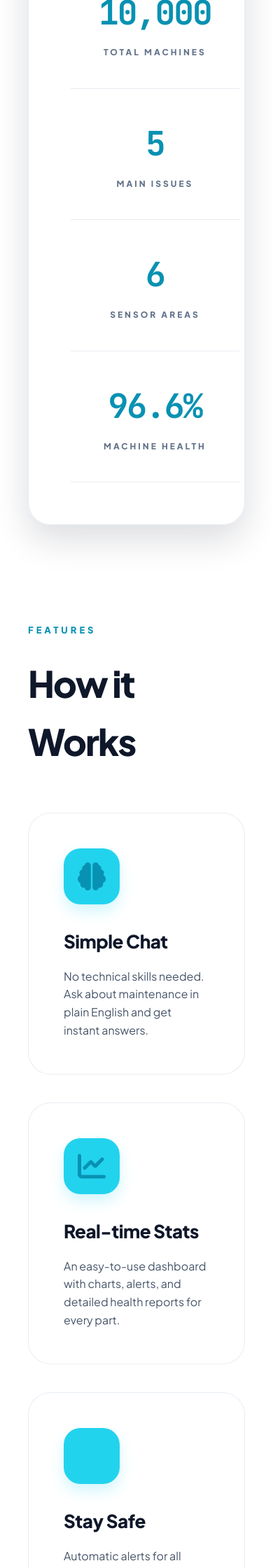
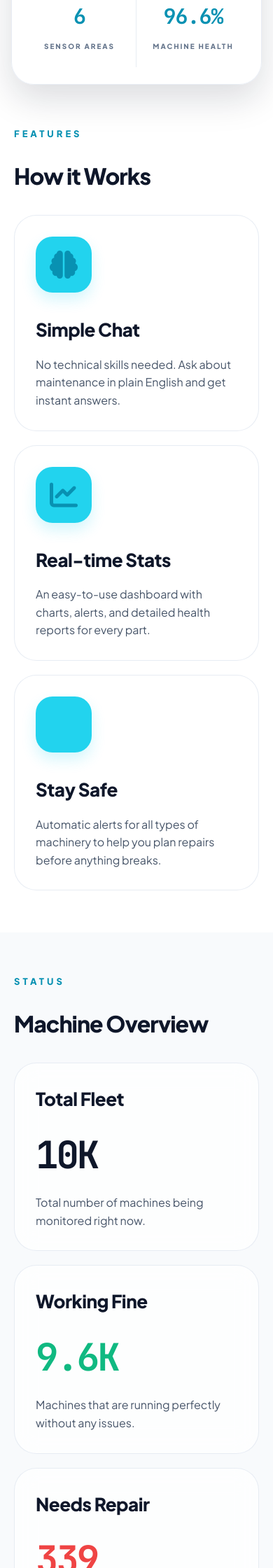
Before and after one commit to anainaah/manufacturing-infrastructure-chatbot, a Flask app: page / in a window 390 px wide; the page is wider, and only the part inside the window is pictured. Shown: the part 969-3209 px from the top of that part at 70% size. Run offline with Flask 3, Linux system fonts and the light colour scheme; parts of the project's set-up code (start-up, migrations or seed data) failed here and were passed over.

Commit message:
Update README

```diff
--- a/static/style.css
+++ b/static/style.css
@@ -388,3 +388,54 @@ tr:hover td { background: #fff; transform: scale(1.01); color: var(--accent); tr
     .kpi-row, .charts-row, .cards, .stats-bar-inner { grid-template-columns: 1fr; }
     .stat-item { border-right: none; border-bottom: 1px solid var(--border); padding: 40px; }
 }
+
+
+
+/* ===== MOBILE RESPONSIVE (FINAL) ===== */
+@media (max-width: 768px) {
+    html, body { overflow-x: hidden !important; max-width: 100vw !important; width: 100% !important; }
+    .layout-content { overflow-x: hidden !important; }
+
+    /* Hero */
+    .hero { height: auto !important; min-height: 100svh !important; padding: 100px 24px 60px !important; background-attachment: scroll !important; background-position: center center !important; }
+    .overlay { background: linear-gradient(to bottom, rgba(255,255,255,0.95) 0%, rgba(255,255,255,0.8) 60%, rgba(255,255,255,0.3) 100%) !important; }
+    .hero-content { padding: 0 !important; max-width: 100% !important; text-align: left !important; }
+    .hero-tag { font-size: 11px !important; padding: 8px 16px !important; letter-spacing: 1px !important; margin-bottom: 20px !important; }
+    .hero h1 { font-size: 44px !important; letter-spacing: -2px !important; line-height: 1.05 !important; margin-bottom: 16px !important; }
+    .hero p { font-size: 16px !important; max-width: 100% !important; margin-bottom: 32px !important; line-height: 1.6 !important; }
+    .hero-buttons { display: flex !important; flex-direction: column !important; gap: 12px !important; width: 100% !important; }
+    .btn-primary, .btn-secondary { width: 100% !important; justify-content: center !important; margin: 0 !important; padding: 18px 24px !important; font-size: 15px !important; }
+
+    /* Stats Bar */
+    .stats-bar { padding: 0 16px !important; margin-top: -40px !important; }
+    .stats-bar-inner { grid-template-columns: repeat(2, 1fr) !important; padding: 24px 16px !important; gap: 0 !important; }
+    .stat-item { border-right: 1px solid var(--border) !important; border-bottom: 1px solid var(--border) !important; padding: 20px 12px !important; }
+    .stat-item:nth-child(2n) { border-right: none !important; }
+    .stat-item:nth-child(3), .stat-item:nth-child(4) { border-bottom: none !important; }
+    .stat-number { font-size: 30px !important; letter-spacing: -1px !important; }
+    .stat-label { font-size: 10px !important; letter-spacing: 2px !important; }
+
+    /* Cards and Sections */
+    .section { padding: 60px 20px !important; }
+    .section h2 { font-size: 32px !important; letter-spacing: -1px !important; margin-bottom: 30px !important; }
+    .cards { grid-template-columns: 1fr !important; gap: 20px !important; }
+    .card { padding: 30px !important; }
+
+    /* Dashboard */
+    .dashboard { padding: 40px 16px !important; }
+    .dashboard-header { flex-direction: column !important; gap: 20px !important; align-items: flex-start !important; }
+    .dashboard-header h1 { font-size: 28px !important; }
+    .kpi-row { grid-template-columns: repeat(2, 1fr) !important; gap: 12px !important; margin-bottom: 24px !important; }
+    .kpi-card { padding: 20px !important; gap: 12px !important; }
+    .charts-row { grid-template-columns: 1fr !important; gap: 20px !important; }
+    .table-card { padding: 20px 12px !important; overflow-x: auto !important; }
+
+    /* Footer */
+    .footer { padding: 60px 20px 30px !important; }
+    .footer-content { grid-template-columns: 1fr !important; gap: 30px !important; }
+
+    /* Chatbot */
+    .chat-btn { position: fixed !important; bottom: 24px !important; right: 24px !important; width: 64px !important; height: 64px !important; font-size: 26px !important; display: flex !important; align-items: center !important; justify-content: center !important; z-index: 99999 !important; visibility: visible !important; opacity: 1 !important; pointer-events: all !important; }
+    .chat-window { right: 12px !important; width: calc(100vw - 24px) !important; bottom: 100px !important; z-index: 100000 !important; max-height: 75vh !important; }
+    .menu-toggle { top: 20px !important; left: 20px !important; }
+}
```
